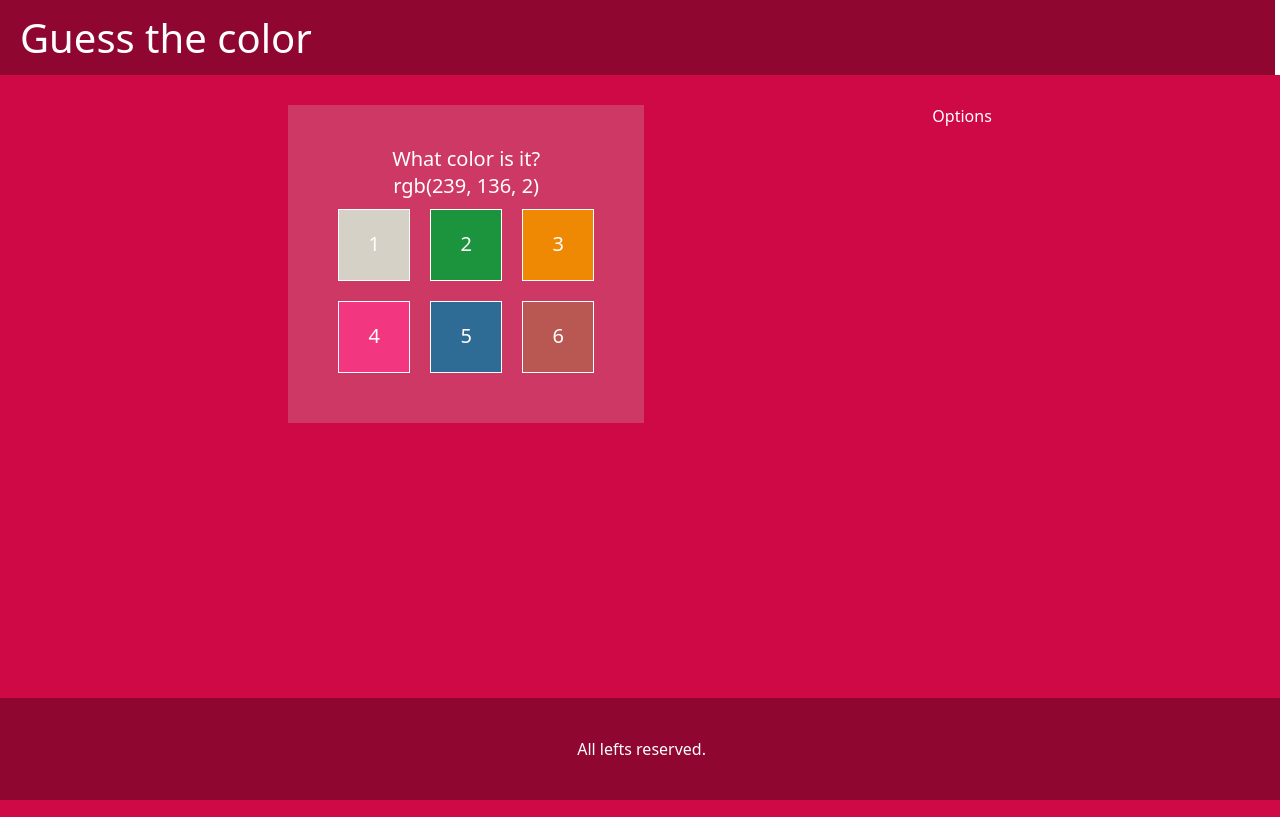
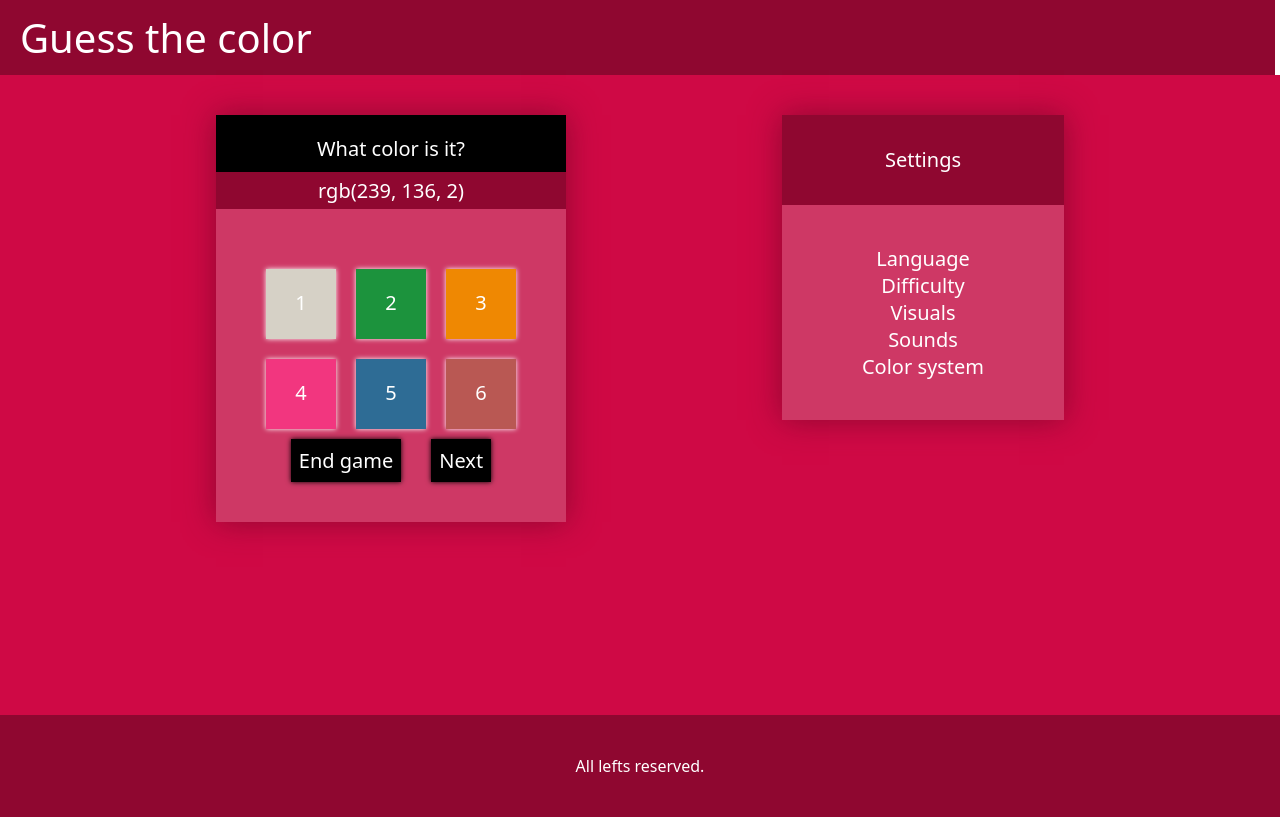
Before and after one commit to onset1/GuessTheColor, a plain HTML site: page index.html in a window 1280 px wide. Drawn offline with Linux system fonts and the light colour scheme.

Commit message:
Starting to look good

```diff
--- a/index.html
+++ b/index.html
@@ -25,9 +25,22 @@
                     <div id="color-6" class="color-option">6</div>
                 </div>
                 <div id="result"></div>
+                <div id="main-chart-bottom">
+                    <div id="end-button" class="button-1">End game</div>
+                    <div id="next-button" class="button-1">Next</div>
+                </div>
             </div>
         </section>
-        <aside>Options</aside>
+        <aside>
+            <div id="settings-chart">
+                <div id="settings">Settings</div>
+                <div class="setting">Language</div>
+                <div class="setting">Difficulty</div>
+                <div class="setting">Visuals</div>
+                <div class="setting">Sounds</div>
+                <div class="setting">Color system</div>
+            </div>
+        </aside>
     </main>
     <footer>All lefts reserved.</footer>
 </body>
--- a/styles/style.scss
+++ b/styles/style.scss
@@ -2,8 +2,13 @@ $main-color: rgb(207, 9, 69);
 $main-color-light: rgb(206, 56, 101);
 $main-color-dark: rgb(143, 7, 48);
 
+body,
+html {
+  margin: 0;
+  padding: 0;
+}
+
 body {
-  margin: 0px;
   background-color: $main-color;
   color: white;
   font-family: "noto sans";
@@ -17,15 +22,17 @@ header {
   padding: 10px 20px;
   margin-left: 0px;
   margin-right: 0px;
+  margin-bottom: 0px;
 }
 
 main {
   display: flex;
   justify-content: space-evenly;
-  margin-top: 30px;
-  margin-bottom: 30px;
-  margin-left: 0px;
-  margin-right: 0px;
+  height: 100%;
+  width: 100%;
+  margin-top: 40px;
+  height: 600px;
+  // margin: 30px 0 30px 0;
   section {
     #main-chart {
       display: flex;
@@ -35,7 +42,28 @@ main {
       padding: 40px;
       background-color: $main-color-light;
       font-size: 20px;
+      border: solid $main-color-dark 0px;
+      box-shadow: 0px 0px 30px $main-color-dark;
       #prompt {
+        background-color: black;
+        color: white;
+        width: 100%;
+        padding: 40px;
+        text-align: center;
+        position: relative;
+        top: -40px;
+        padding-bottom: 20px;
+        padding-top: 20px;
+        margin: 0;
+      }
+      #rgb-value {
+        background-color: $main-color-dark;
+        width: 100%;
+        padding: 5px 40px 5px 40px;
+        text-align: center;
+        margin: 0;
+        position: relative;
+        top: -50px;
       }
       #color-chart {
         display: grid;
@@ -45,16 +73,16 @@ main {
         .color-option {
           padding: 20px;
           margin: 10px;
-          border: solid white 1px;
           height: 30px;
           width: 30px;
           text-align: center;
           cursor: pointer;
+          box-shadow: 0 0 5px white;
           &:hover {
-            border: solid black 1px;
+            box-shadow: 0 0 5px black;
           }
           &:active {
-            border: solid pink 1px;
+            box-shadow: 0 0 5px $main-color-dark;
           }
         }
         #color-1 {
@@ -77,15 +105,64 @@ main {
           grid-area: six;
         }
       }
+      #main-chart-bottom {
+        display: flex;
+        justify-content: flex-end;
+        gap: 30px;
+        .button-1 {
+          background-color: black;
+          cursor: pointer;
+          padding: 8px;
+          box-shadow: 0 0 5px black;
+          &:hover {
+            background-color: gray;
+            box-shadow: 0 0 5px gray;
+          }
+        }
+      }
     }
+  }
+}
+
+aside {
+  #settings-chart {
+    display: flex;
+      flex-direction: column;
+      justify-content: center;
+      align-items: center;
+      padding: 40px;
+      background-color: $main-color-light;
+      font-size: 20px;
+      border: solid $main-color-dark 0px;
+      box-shadow: 0px 0px 30px $main-color-dark;
+      #settings {
+        background-color: $main-color-dark;
+        width: 100%;
+        height: 90px;
+        line-height: 90px;
+        padding: 0 40px 0 40px;
+        text-align: center;
+        position: relative;
+        top: -40px;
+      }
+      .setting {
+        cursor: pointer;
+        width: 100%;
+        padding: 0 40px 0 40px;
+        text-align: center;
+        &:hover {
+          box-shadow: 0px 0px 30px $main-color-dark;
+        }
+      }
   }
 }
 
 footer {
   background-color: $main-color-dark;
   text-align: center;
-  padding: 40px;
-  position: absolute;
-  bottom: 0px;
-  width: 94%;
+  padding: 40px 0 40px 0;
+  // position: absolute;
+  // bottom: -100px;
+  width: 100%;
+  clear: both;
 }
```
Also changed, not shown: styles/style.css, 1 other file.
